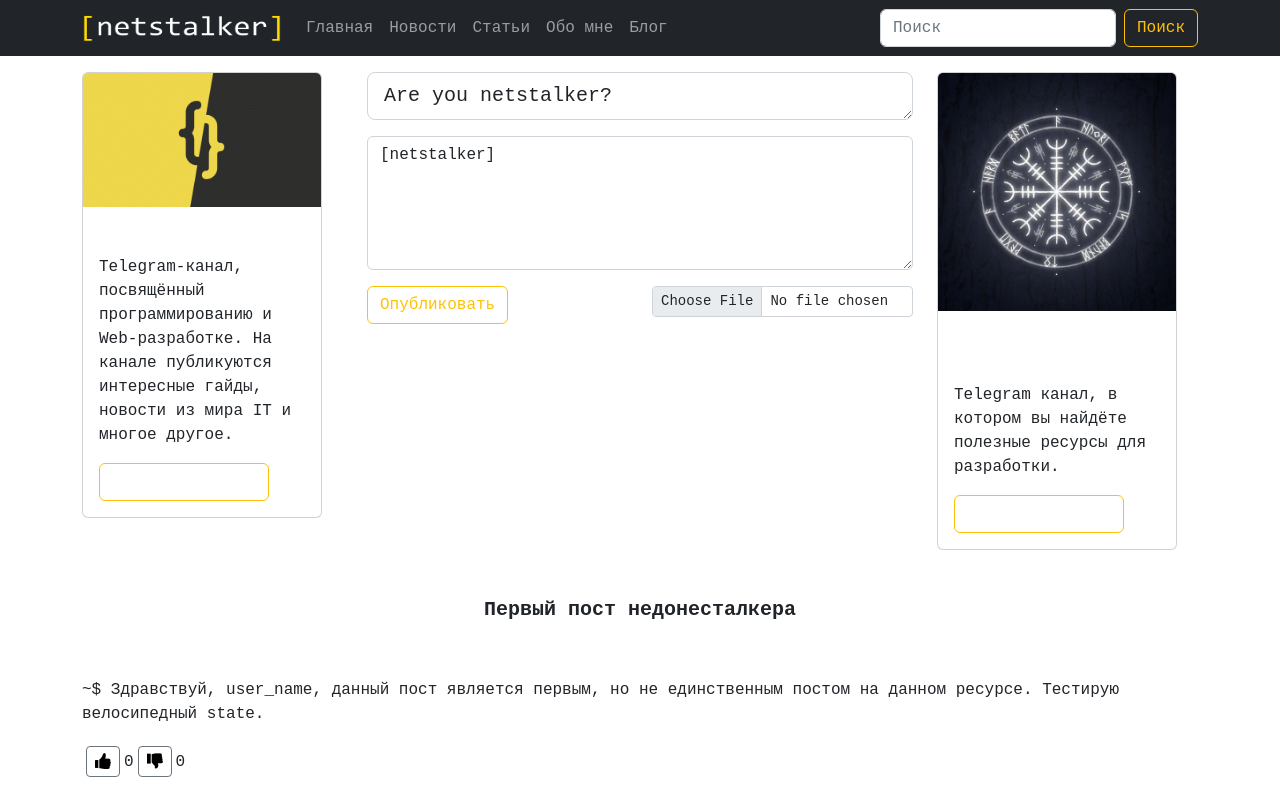
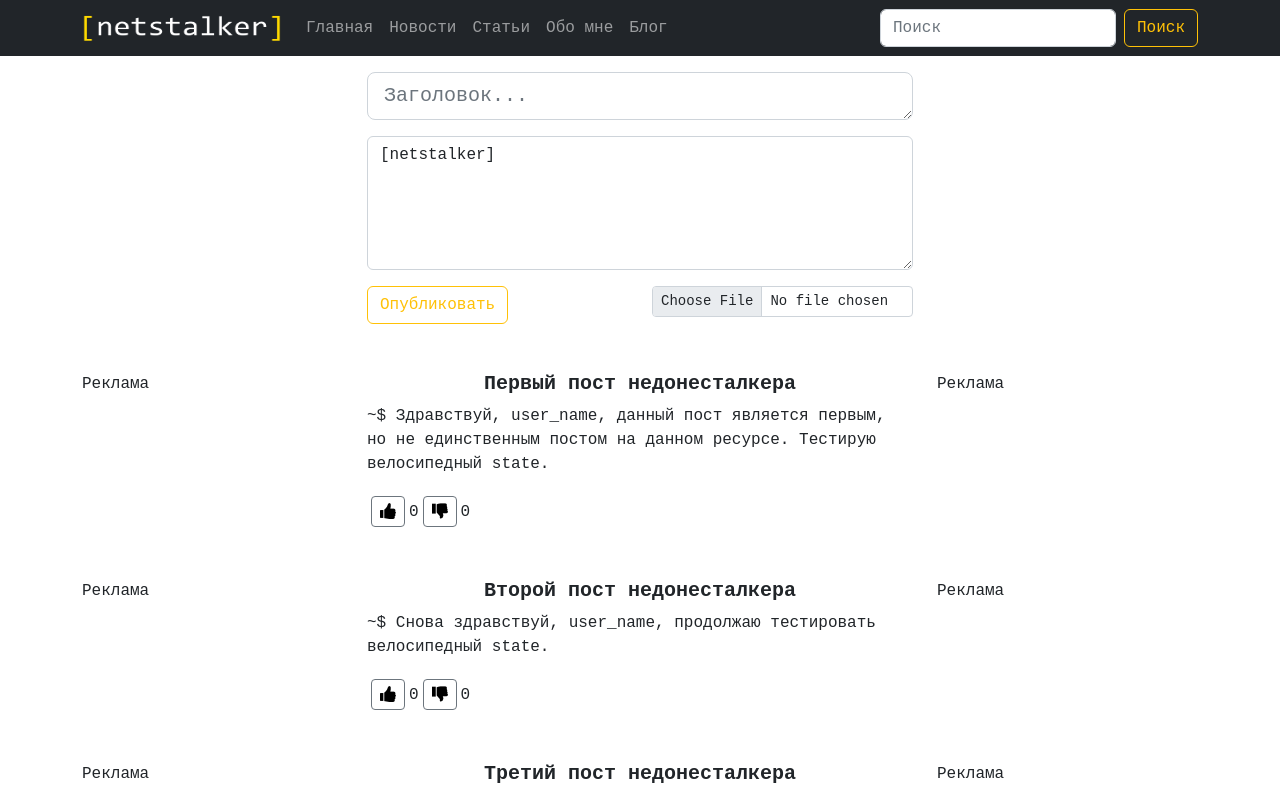
Before and after one commit to artem-xopc/xnet, a React (Create React App) app: page /blog in a window 1280 px wide. Shown: the top 795 px of the page. Built offline with nearby package versions, Linux system fonts and the light colour scheme.

Commit message:
bug on blog page is fixed

```diff
--- a/src/Components/BlogComponents/Atoms/BlogPost.jsx
+++ b/src/Components/BlogComponents/Atoms/BlogPost.jsx
@@ -1,4 +1,4 @@
-import {Row, Col, Container } from "react-bootstrap";
+import { Row, Col, Container } from "react-bootstrap";
 import Likes from "../../Likes";
 // import { Comment } from "../Comments/Comment";
 // import { CommentList } from "../Comments/CoomentList";
@@ -6,13 +6,14 @@
 const Posts = (props) => {
   return (
     <Container>
-      <Row className="mt-5" style={{textAlign: 'center'}}>
+      <Row className="mt-5">
+        <Col>Реклама</Col>
+        <Col sm={6}>
+          <Row>
             <Col>
-          <h5><strong>{props.tittle}</strong></h5>
-        </Col>
-      </Row>
-      <Row className="mt-5">
-        <Col>
+              <h5 style={{ textAlign: "center" }}>
+                <strong>{props.tittle}</strong>
+              </h5>
               <p>~$ {props.post}</p>
             </Col>
           </Row>
@@ -21,6 +22,9 @@
             {/* <Comment state={props.state} dispatch={props.dispatch} />
         <CommentList state={props.state} /> */}
           </Row>
+        </Col>
+        <Col>Реклама</Col>
+      </Row>
     </Container>
   );
 };
--- a/src/Components/BlogComponents/Molecules/MyPosts.jsx
+++ b/src/Components/BlogComponents/Molecules/MyPosts.jsx
@@ -1,9 +1,9 @@
 import React from "react";
 import { Button, Col, Container, Form, Row } from "react-bootstrap";
-import { ProfileCard, TelegramCard } from "../../NewsComponents/ProfileCard";
 
 const MyPosts = (props) => {
   debugger;
+  console.log(props)
   let newTittle = React.createRef();
   let newPost = React.createRef();
 
@@ -20,9 +20,7 @@
     <div>
       <Container>
         <Row>
-          <Col sm={3}>
-            <ProfileCard />
-          </Col>
+          <Col sm={3}></Col>
           <Col sm={6}>
             <Col >
               <Form.Control
@@ -53,9 +51,7 @@
                   variant="outline-warning"
                   className="mt-3"
                   onClick={addPost}
-                >
-                  Опубликовать
-                </Button>
+                >Опубликовать</Button>
               </Col>
               <Col>
                 <Form.Group controlId="formFileSm" className="mt-3">
@@ -64,9 +60,7 @@
               </Col>
             </Row>
           </Col>
-          <Col>
-            <TelegramCard />
-          </Col>
+          <Col></Col>
         </Row>
       </Container>
     </div>
--- a/src/Components/BlogComponents/Organism/BlogContainer.jsx
+++ b/src/Components/BlogComponents/Organism/BlogContainer.jsx
@@ -11,8 +11,7 @@
   };
 
   let onPostChange = (textTittle, text) => {
-    let action = updatePostCreator(textTittle, text);
-    props.store.dispatch(updatePostCreator(action));
+    props.store.dispatch(updatePostCreator(textTittle, text));
   };
 
   return (
@@ -21,7 +20,7 @@
         addPost={addPost}
         updateNewPostText={onPostChange}
         posts={state.blog.posts}
-        newTittleText={state.blog.newTittleText}
+        newTittleText={state.blog.textTittle}
         newPostText={state.blog.newPostText}
       />
     </div>
--- a/src/redux/blog_reducer.js
+++ b/src/redux/blog_reducer.js
@@ -31,6 +31,7 @@
 };
 
 const blogReducer = (state = initialState, action) => {
+  debugger
     switch (action.type) {
       case ADD_POST:
         let newPost = {
@@ -45,8 +46,8 @@
         state.newPostText = "";
         return state;
       case UPDATE_POST:
-        state.newTittleText = action.newText;
-        state.newPostText = action.newText;
+        state.newTittleText = action.newTtext;
+        state.newPostText = action.newPText;
         return state;
       case ADD_COMMENT:
         let newComment = {
@@ -67,9 +68,10 @@
   };
 
   export const addPostCreator = () => ({ type: ADD_POST });
-  export const updatePostCreator = (text) => ({
+  export const updatePostCreator = (textTittle, text) => ({
     type: UPDATE_POST,
-    newText: text,
+    newTtext: textTittle,
+    newPText: text,
   });
   export const addCommentCreator = () => ({ type: ADD_COMMENT });
   export const updateCommentCreator = (body) => ({
```
Lines whose indentation alone changed are shown as unchanged.
